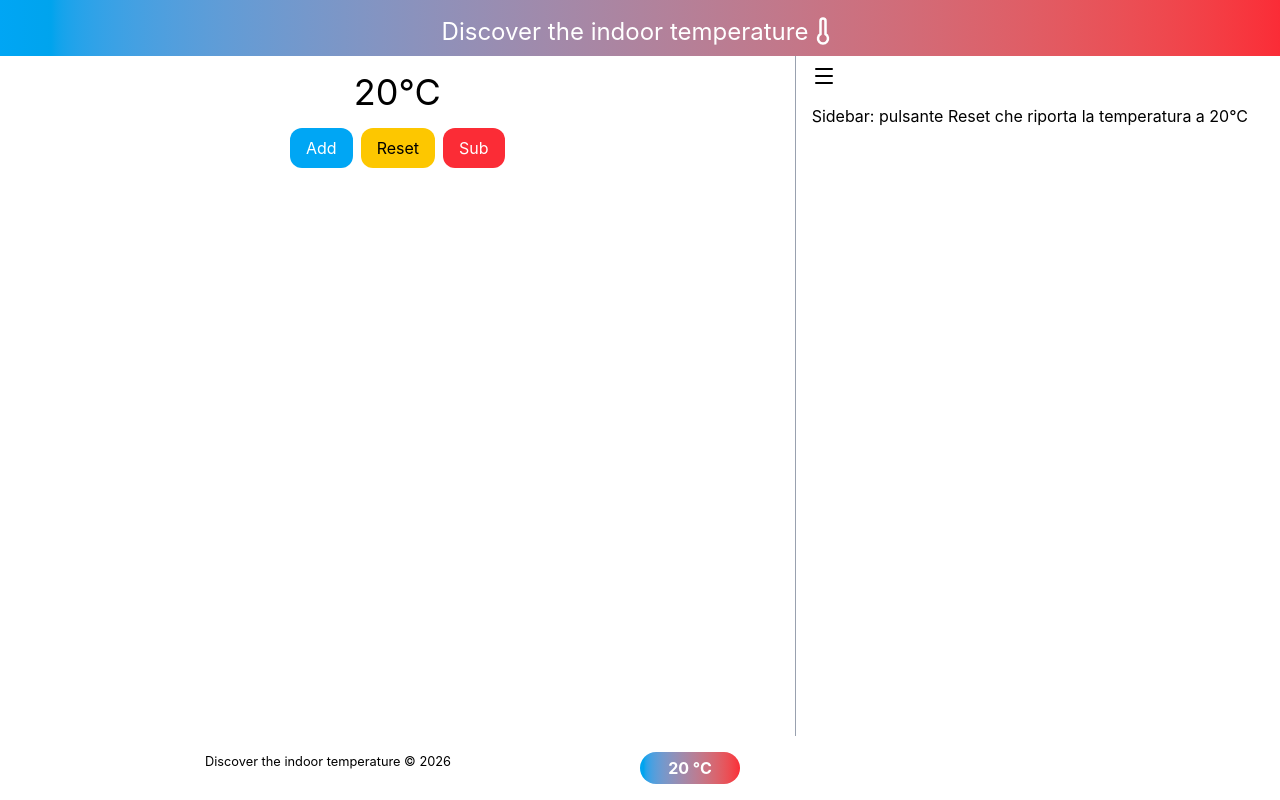
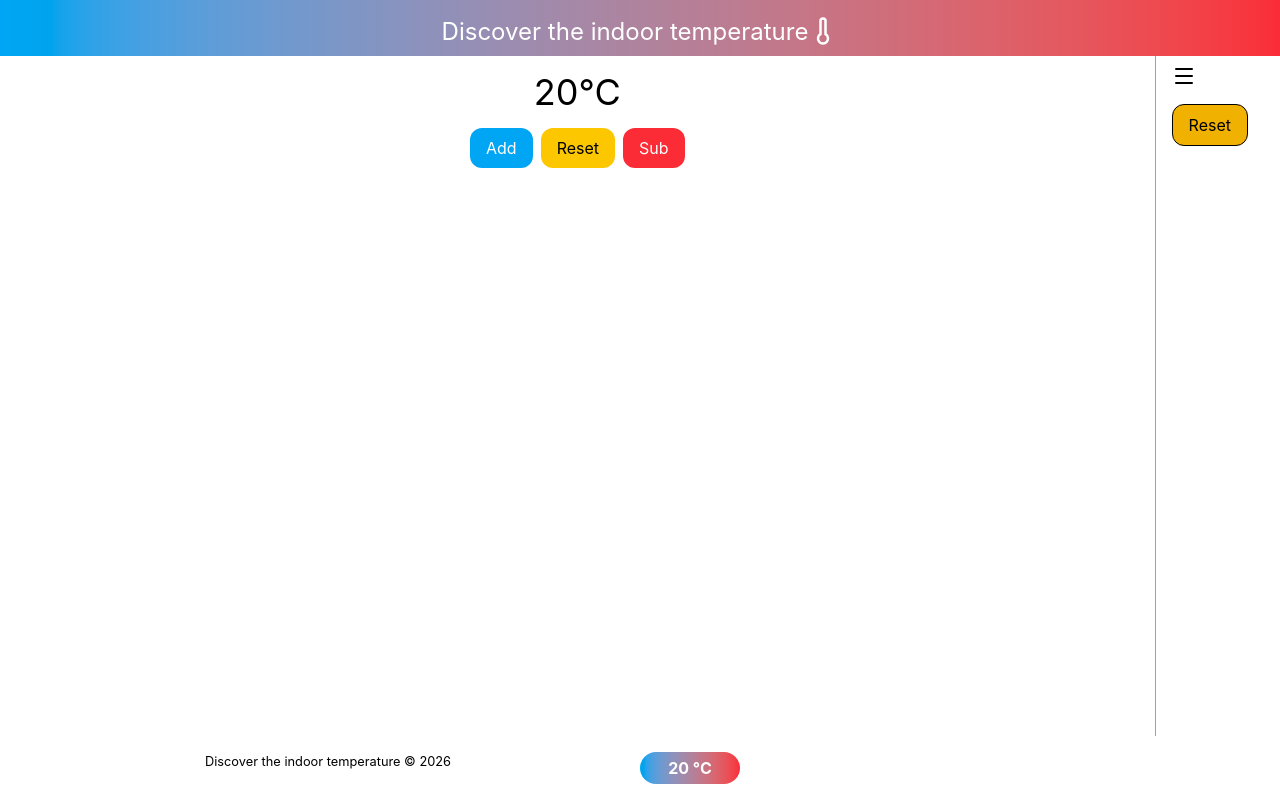
Before and after one commit to mariarita-depierro/react-context, a React (Vite) app: page / in a window 1280 px wide. Both pictures are taken after a click on the icon 1252 px from the left and 76 px from the top of the page. Built offline with nearby package versions, Linux system fonts and the light colour scheme.

Commit message:
add reset button to Sidebar

```diff
--- a/src/components/layouts/Sidebar.jsx
+++ b/src/components/layouts/Sidebar.jsx
@@ -1,7 +1,7 @@
 import { MenuIcon } from "lucide-react";
 import { useState } from "react";
 
-export default function Sidebar() {
+export default function Sidebar({ handleResetTemperature }) {
   const [menu, setMenu] = useState(false);
 
   function handleSetMenu() {
@@ -12,21 +12,12 @@ export default function Sidebar() {
     <aside dir="ltr" className="border-s border-gray-400 ps-4 pe-4 pt-2">
       <MenuIcon onClick={handleSetMenu}></MenuIcon>
       {menu ? (
-        <h2 className="me-4 pt-4">
-          Sidebar: pulsante Reset che riporta la temperatura a 20°C
-          {/* function handleResetTemperature() {
-    setTemperature(20);
-  }
-
-  <button
-            className="border bg-yellow-300 py-2 px-4 rounded-xl"
-            onClick={handleResetTemperature}
-          >
-            Reset
-          </button>
-
-  */}
-        </h2>
+        <button
+          className="me-4 mt-4 border bg-yellow-500 py-2 px-4 rounded-xl cursor-pointer"
+          onClick={handleResetTemperature}
+        >
+          Reset
+        </button>
       ) : (
         ""
       )}
```
